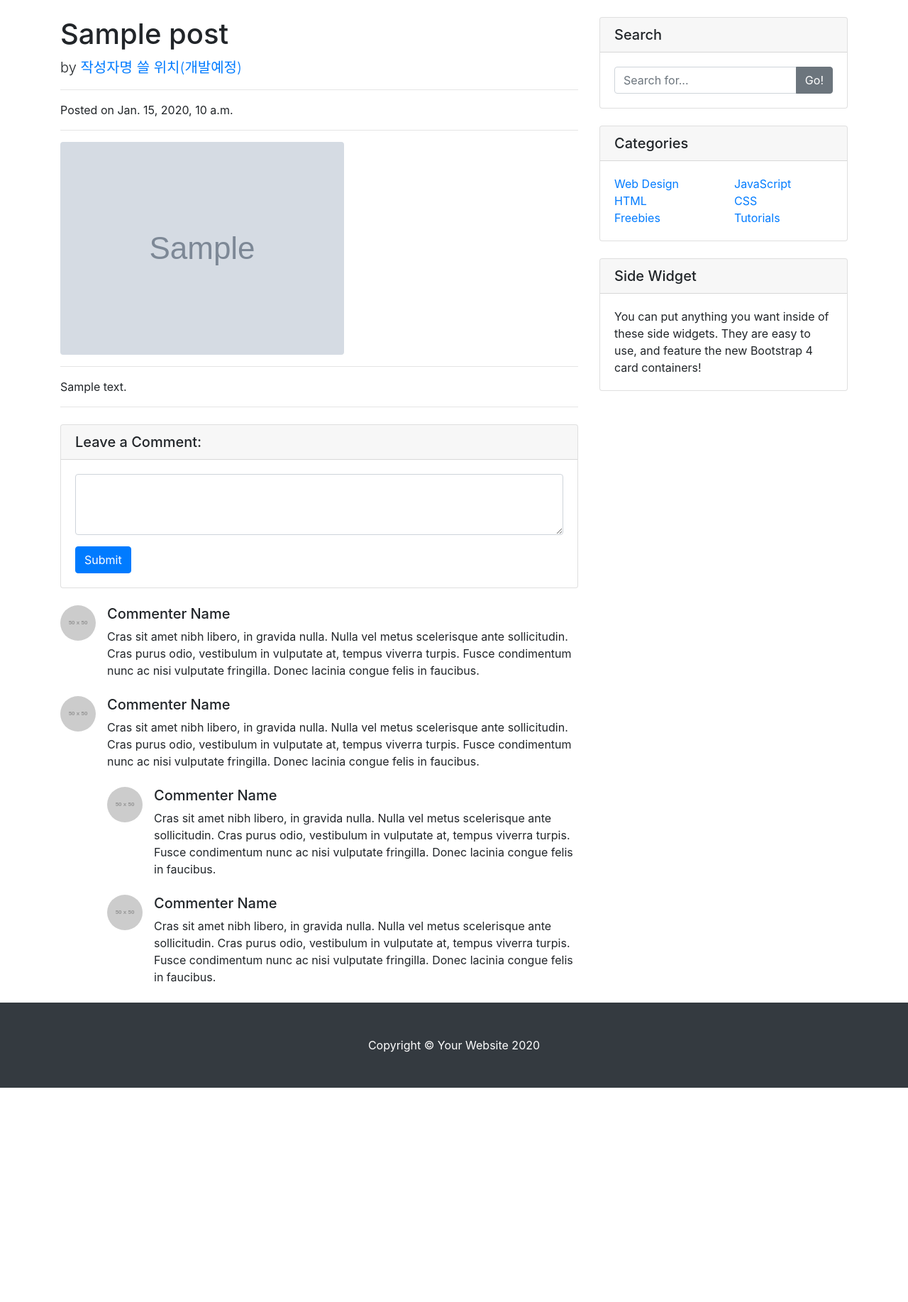
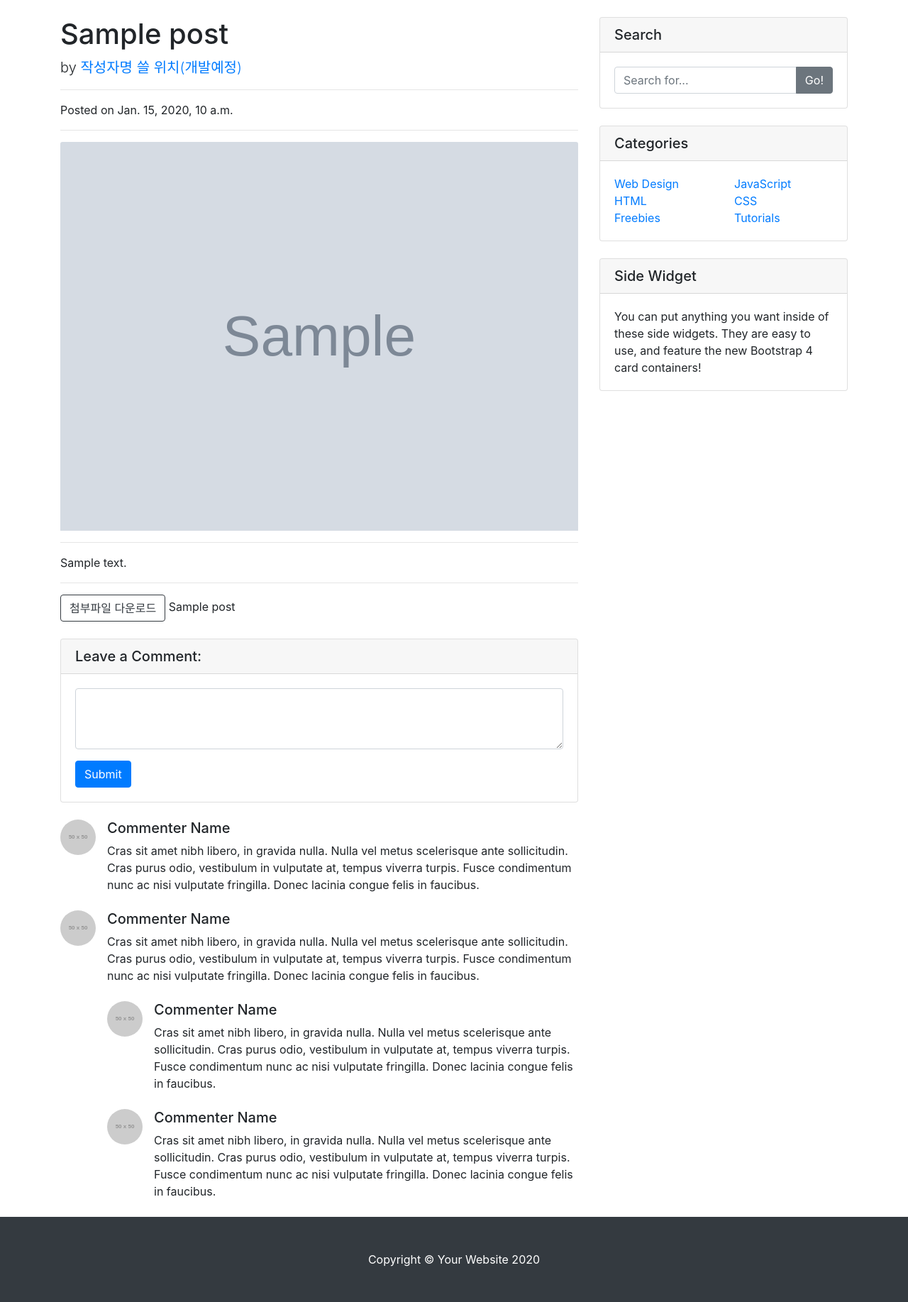
Before and after one commit to auddus16/DjangoBlog, a Django app: template blog_main/blog/templates/blog/post_detail.html in a window 1280 px wide. Shown: the part 56-1891 px from the top of the page at 71% size. Before the commit the page ends 1589 px from the top, so only its background shows below. Run offline with Django 3.2, Linux system fonts and the light colour scheme; the template is opened without the code that fills it: most values are stand-ins (such as "Sample title", 1, 10 or a date in 2020); grey boxes marked "Sample" are stand-in pictures; grey boxes labelled with a size stand in for pictures from a placeholder-image service; some libraries are stand-ins or nearby versions.

Commit message:
head_image 및 attached_file 없을 때 템플릿 개선, 다운로드 버튼 추가

```diff
--- a/blog_main/blog/models.py
+++ b/blog_main/blog/models.py
@@ -1,3 +1,5 @@
+import os.path
+
 from django.db import models
 
 # Create your models here.
@@ -18,3 +20,6 @@ class Post(models.Model):
 
     def get_absolute_url(self):
         return f'/blog/{self.pk}/'
+
+    def get_file_name(self):    # 파일명이 경로가 아닌 이름으로 나오게끔, 백에서
+        return os.path.basename(self.attached_file.name)
--- a/blog_main/blog/templates/blog/post_detail.html
+++ b/blog_main/blog/templates/blog/post_detail.html
@@ -74,13 +74,23 @@
         <hr>
 
         <!-- Preview Image -->
-        <img class="img-fluid rounded" src="{{ post.head_image.url }}" alt="">
+        {% if post.head_image %}
+            <img class="card-img-top" src="{{ post.head_image.url }}" alt="Card image cap">
+        {% else %}
+            <img class="card-img-top" src="https://picsum.photos/seed/{{ p.pk }}/800/200" alt="Card image cap">
+        {% endif %}
 
         <hr>
 
         <!-- Post Content -->
         <p>{{ post.content }}</p>
         <hr>
+
+      <!-- file download https://getbootstrap.com/docs/4.6/components/buttons/-->
+      {% if post.attached_file %}
+          <a href="{{ post.attached_file.url }}" type="button" class="btn btn-outline-dark" download>첨부파일 다운로드</a>
+          {{ post.get_file_name }}
+      {% endif %}
 
         <!-- Comments Form -->
         <div class="card my-4">
```
Also changed, not shown: blog_main/blog/templates/blog/post_list.html (+7 -2 lines).
